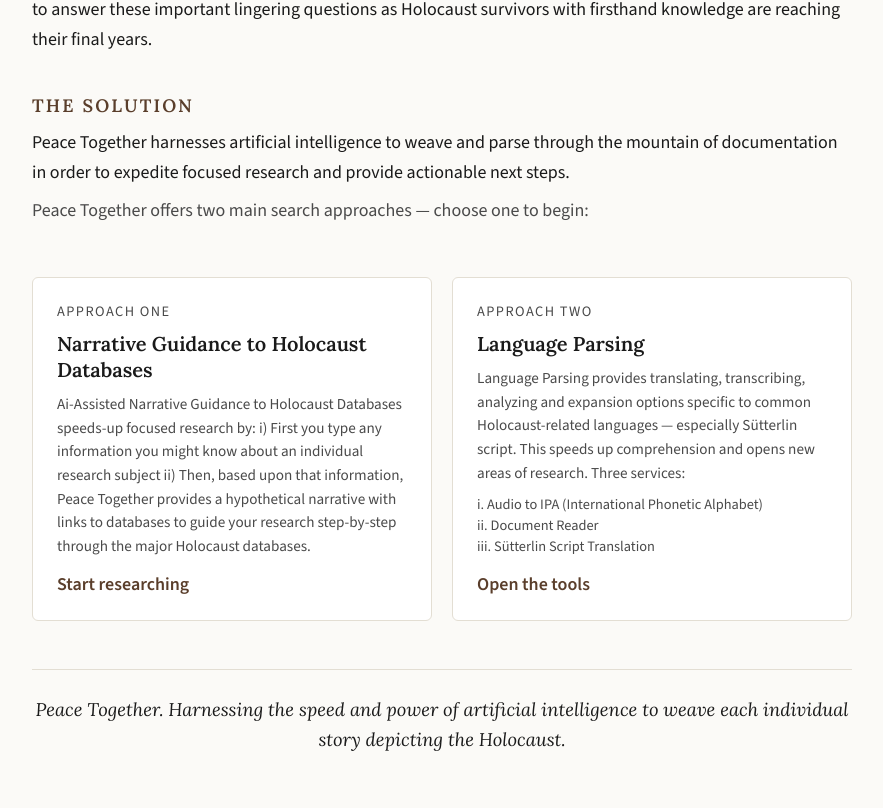
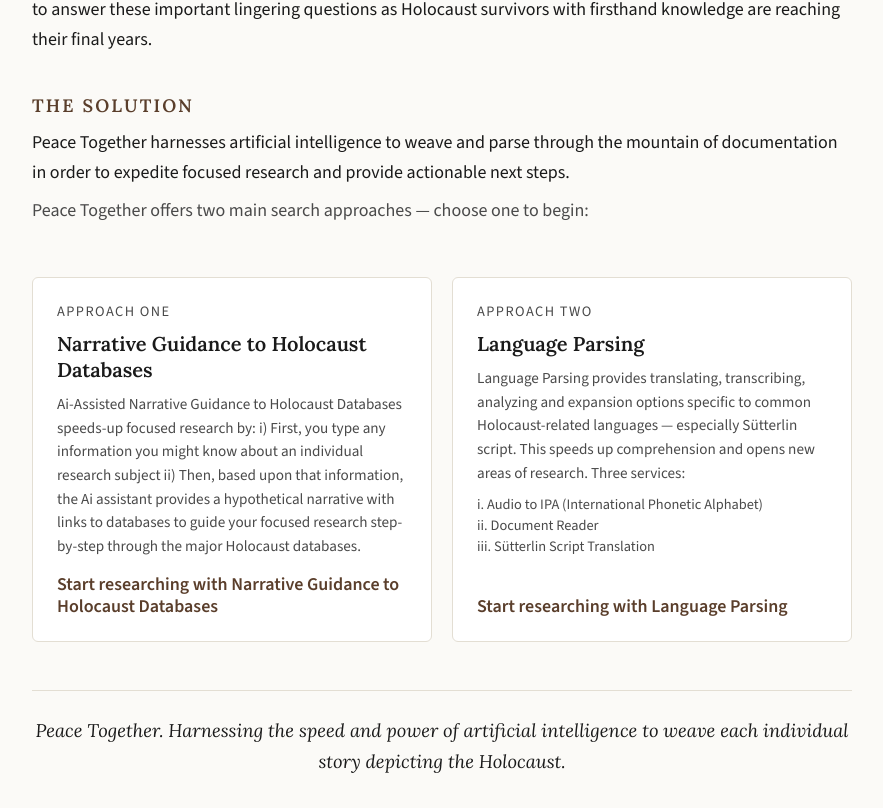
Before and after one commit to luckyix39/Script-Bridge, a React (Vite) app in the folder frontend/: page / in a window 1280 px wide. Shown: the part 525-1333 px from the top of the page, without its empty margins (198-1081 px from the left). Before the commit the page ends 1312 px from the top, so only its background shows below. Built offline with nearby package versions, Linux system fonts and the light colour scheme.

Commit message:
Update Landing.tsx

```diff
--- a/frontend/src/pages/Landing.tsx
+++ b/frontend/src/pages/Landing.tsx
@@ -59,11 +59,12 @@ export default function Landing({ onNavigate }: Props) {
           </span>
           <span className={styles.cardBody}>
             Ai-Assisted Narrative Guidance to Holocaust Databases speeds-up focused research by:
-           i) First you type any information you might know about an individual research subject
-            ii) Then, based upon that information, Peace Together provides a hypothetical narrative with links to databases to guide your research step-by-step through the major Holocaust databases.
+           i) First, you type any information you might know about an individual research subject
+            ii) Then, based upon that information, the Ai assistant provides a hypothetical narrative with links to databases to guide your focused research
+            step-by-step through the major Holocaust databases.
 
           </span>
-          <span className={styles.cardCta}>Start researching</span>
+          <span className={styles.cardCta}>Start researching with Narrative Guidance to Holocaust Databases</span>
         </button>
 
         <button className={styles.card} onClick={() => onNavigate('ipa')}>
@@ -80,7 +81,7 @@ export default function Landing({ onNavigate }: Props) {
             <span>ii. Document Reader</span>
             <span>iii. Sütterlin Script Translation</span>
           </span>
-          <span className={styles.cardCta}>Open the tools</span>
+          <span className={styles.cardCta}>Start researching with Language Parsing</span>
         </button>
       </div>
 
```
